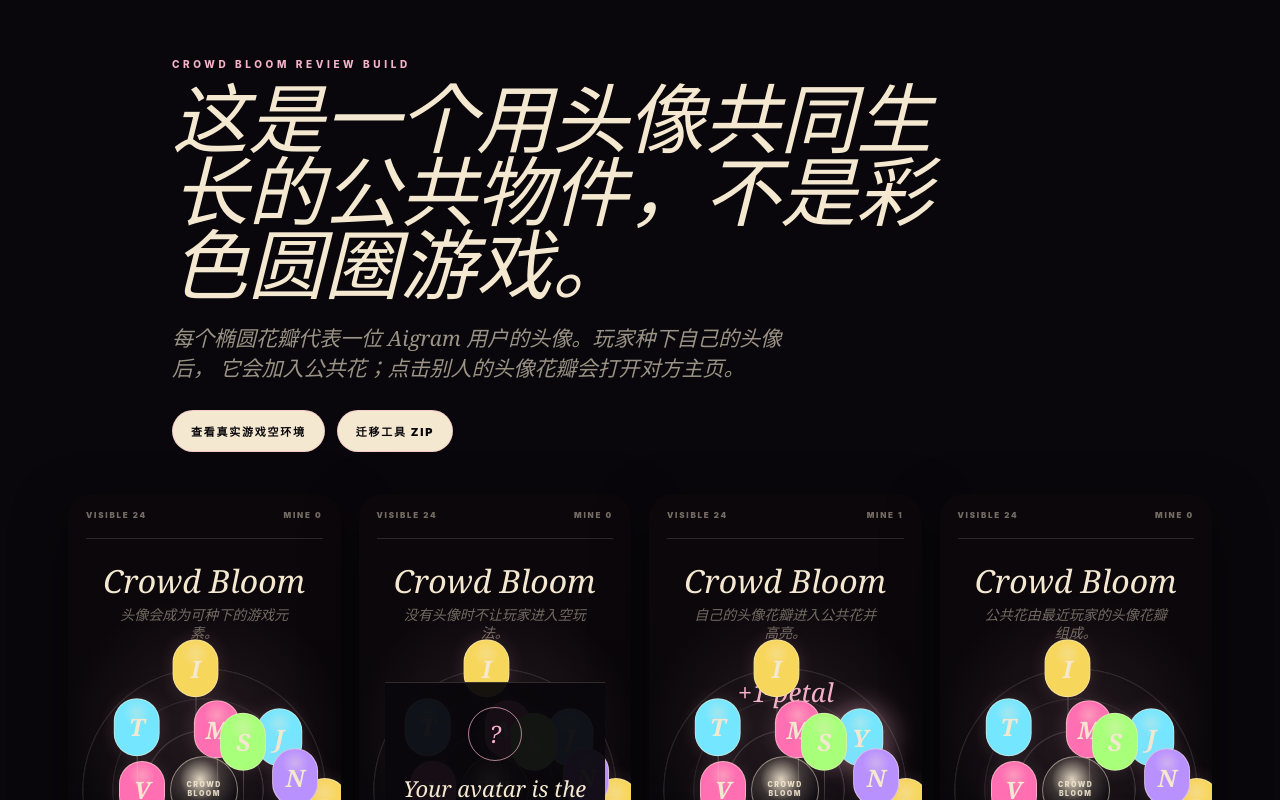
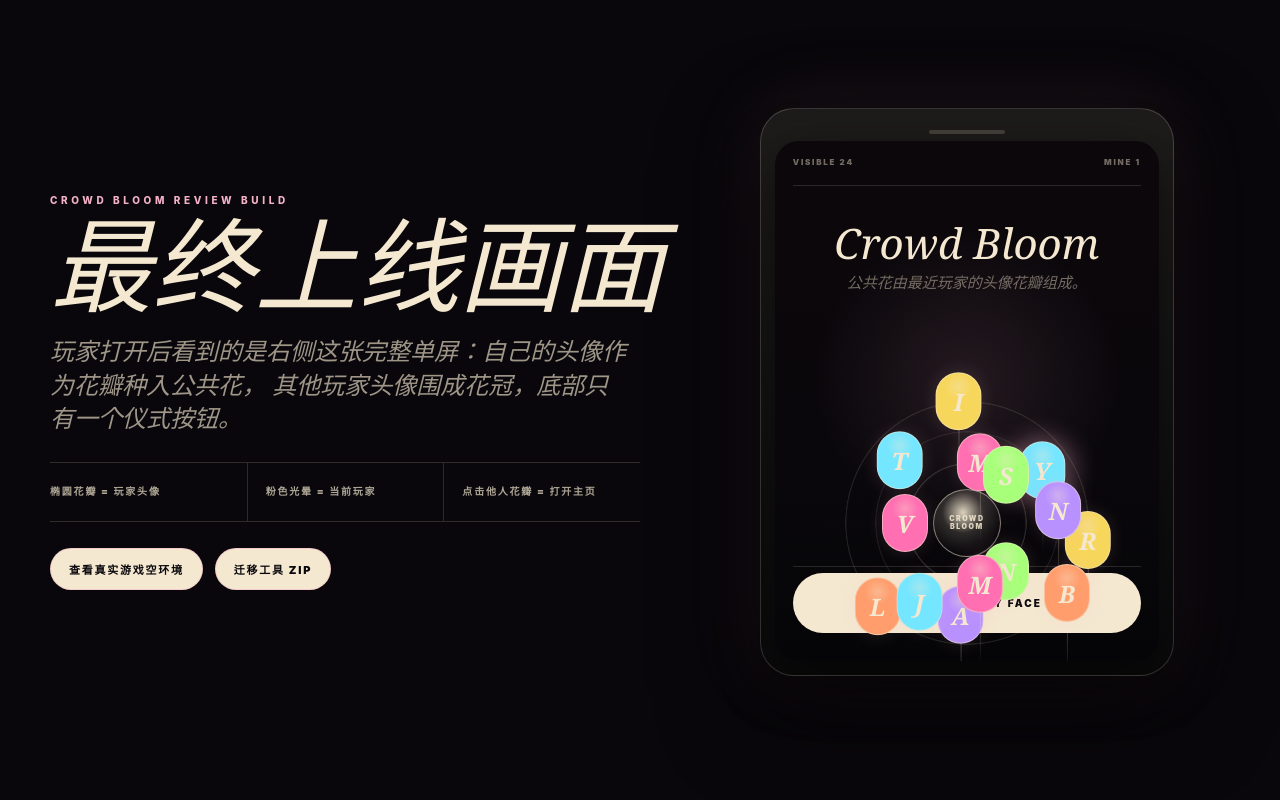
Before and after one commit to yinxinghuan/crowd-bloom, a React (Vite) app: page / in a window 1280 px wide. Built offline with nearby package versions, Linux system fonts and the light colour scheme.

Commit message:
show final design in review page

```diff
--- a/src/CrowdBloom/ReviewPage.less
+++ b/src/CrowdBloom/ReviewPage.less
@@ -7,6 +7,127 @@
   overflow-x: hidden;
   overflow-y: auto;
   -webkit-overflow-scrolling: touch;
+}
+
+.cbr-showcase {
+  width: min(1180px, calc(100% - 36px));
+  min-height: 100vh;
+  margin: 0 auto;
+  padding: 28px 0 44px;
+  display: grid;
+  grid-template-columns: minmax(0, 0.92fr) minmax(330px, 430px);
+  align-items: center;
+  gap: 48px;
+}
+
+.cbr-showcase__copy {
+  padding: 24px 0;
+
+  h1 {
+    max-width: 620px;
+    margin: 14px 0 0;
+    font-family: 'Cormorant Garamond', Georgia, serif;
+    font-size: clamp(54px, 8vw, 104px);
+    font-style: italic;
+    font-weight: 400;
+    line-height: 0.88;
+    letter-spacing: 0;
+  }
+
+  p {
+    max-width: 580px;
+    margin: 24px 0 0;
+    color: rgba(244, 232, 208, 0.64);
+    font-family: 'Cormorant Garamond', Georgia, serif;
+    font-size: 24px;
+    font-style: italic;
+    line-height: 1.38;
+  }
+}
+
+.cbr-showcase__legend {
+  max-width: 590px;
+  margin-top: 28px;
+  border-top: 0.5px solid rgba(244, 232, 208, 0.16);
+  border-bottom: 0.5px solid rgba(244, 232, 208, 0.16);
+  display: grid;
+  grid-template-columns: repeat(3, minmax(0, 1fr));
+
+  span {
+    min-height: 58px;
+    display: flex;
+    align-items: center;
+    color: rgba(244, 232, 208, 0.7);
+    font-size: 10px;
+    font-weight: 900;
+    letter-spacing: 0.18em;
+    line-height: 1.45;
+    text-transform: uppercase;
+
+    & + span {
+      border-left: 0.5px solid rgba(244, 232, 208, 0.16);
+      padding-left: 18px;
+    }
+  }
+}
+
+.cbr-phone {
+  position: relative;
+  width: min(100%, 414px);
+  margin-left: auto;
+  padding: 14px;
+  border: 0.5px solid rgba(244, 232, 208, 0.2);
+  border-radius: 34px;
+  background:
+    linear-gradient(180deg, rgba(244, 232, 208, 0.1), rgba(244, 232, 208, 0.02)),
+    #050507;
+  box-shadow: 0 34px 96px rgba(0, 0, 0, 0.54), 0 0 80px rgba(245, 177, 199, 0.1);
+}
+
+.cbr-phone__bar {
+  height: 18px;
+  display: flex;
+  align-items: center;
+  justify-content: center;
+
+  span {
+    width: 76px;
+    height: 4px;
+    border-radius: 999px;
+    background: rgba(244, 232, 208, 0.18);
+  }
+}
+
+.cbr-stage--final {
+  min-height: 670px;
+  border-radius: 24px;
+
+  .cbr-stage__title {
+    top: 82px;
+
+    h3 {
+      font-size: 42px;
+    }
+
+    p {
+      max-width: 240px;
+      font-size: 15px;
+      line-height: 1.24;
+    }
+  }
+
+  .cbr-flower {
+    top: 382px;
+  }
+
+  .cbr-stage__label {
+    display: none;
+  }
+
+  .cbr-stage__action {
+    bottom: 28px;
+    height: 60px;
+  }
 }
 
 .cbr-hero {
@@ -33,6 +154,21 @@
     font-size: 21px;
     font-style: italic;
     line-height: 1.45;
+  }
+}
+
+.cbr-hero--compact {
+  padding-top: 18px;
+
+  h2 {
+    max-width: 760px;
+    margin: 12px 0 0;
+    font-family: 'Cormorant Garamond', Georgia, serif;
+    font-size: clamp(34px, 6vw, 64px);
+    font-style: italic;
+    font-weight: 400;
+    line-height: 0.96;
+    letter-spacing: 0;
   }
 }
 
@@ -377,12 +513,72 @@
 }
 
 @media (max-width: 980px) {
+  .cbr-showcase {
+    grid-template-columns: 1fr;
+    align-items: start;
+    gap: 28px;
+  }
+
+  .cbr-showcase__copy {
+    padding-bottom: 0;
+  }
+
+  .cbr-phone {
+    margin: 0 auto;
+  }
+
   .cbr-flow {
     grid-template-columns: repeat(2, minmax(0, 1fr));
   }
 }
 
 @media (max-width: 620px) {
+  .cbr-showcase {
+    width: min(100% - 20px, 430px);
+    min-height: auto;
+    padding-top: 10px;
+  }
+
+  .cbr-phone {
+    order: -1;
+    padding: 10px;
+    border-radius: 28px;
+  }
+
+  .cbr-phone__bar {
+    height: 14px;
+  }
+
+  .cbr-stage--final {
+    min-height: 640px;
+  }
+
+  .cbr-showcase__copy {
+    padding: 0 8px 12px;
+
+    h1 {
+      font-size: 46px;
+    }
+
+    p {
+      font-size: 20px;
+    }
+  }
+
+  .cbr-showcase__legend {
+    grid-template-columns: 1fr;
+
+    span {
+      min-height: 42px;
+
+      & + span {
+        border-top: 0.5px solid rgba(244, 232, 208, 0.16);
+        border-left: 0;
+        padding-left: 0;
+      }
+    }
+  }
+
   .cbr-hero {
     padding-top: 38px;
   }
@@ -395,4 +591,8 @@
   .cbr-stage {
     min-height: 560px;
   }
+
+  .cbr-stage--final {
+    min-height: 640px;
+  }
 }
--- a/src/CrowdBloom/ReviewPage.tsx
+++ b/src/CrowdBloom/ReviewPage.tsx
@@ -22,7 +22,15 @@
   return (name || '?').slice(0, 1).toUpperCase();
 }
 
-function ReviewFlower({ mine = false, planted = false }: { mine?: boolean; planted?: boolean }) {
+function ReviewFlower({
+  mine = false,
+  planted = false,
+  showPop = planted,
+}: {
+  mine?: boolean;
+  planted?: boolean;
+  showPop?: boolean;
+}) {
   const petals = makeMockPetals(planted ? 14 : 11);
   return (
     <div className="cbr-flower" aria-hidden>
@@ -48,7 +56,7 @@
         );
       })}
       <span className="cbr-core">Crowd<br />Bloom</span>
-      {planted && <span className="cbr-pop">+1 petal</span>}
+      {showPop && <span className="cbr-pop">+1 petal</span>}
     </div>
   );
 }
@@ -57,15 +65,19 @@
   title,
   caption,
   mode,
+  className = '',
+  showPop,
 }: {
   title: string;
   caption: string;
   mode: 'ready' | 'missing' | 'planted' | 'community';
+  className?: string;
+  showPop?: boolean;
 }) {
   const isMissing = mode === 'missing';
   const isPlanted = mode === 'planted';
   return (
-    <section className="cbr-stage">
+    <section className={`cbr-stage ${className}`}>
       <header className="cbr-stage__top">
         <span>Visible 24</span>
         <span>Mine {isPlanted ? 1 : 0}</span>
@@ -74,7 +86,7 @@
         <h3>Crowd Bloom</h3>
         <p>{caption}</p>
       </div>
-      <ReviewFlower mine={isPlanted} planted={isPlanted} />
+      <ReviewFlower mine={isPlanted} planted={isPlanted} showPop={showPop ?? isPlanted} />
       {isMissing && (
         <div className="cbr-missing">
           <span className="cbr-missing__seal">?</span>
@@ -95,17 +107,43 @@
 export default function ReviewPage() {
   return (
     <main className="cbr-page">
-      <section className="cbr-hero">
+      <section className="cbr-showcase">
+        <div className="cbr-showcase__copy">
           <div className="cbr-hero__kicker">Crowd Bloom review build</div>
-        <h1>这是一个用头像共同生长的公共物件，不是彩色圆圈游戏。</h1>
+          <h1>最终上线画面</h1>
           <p>
-          每个椭圆花瓣代表一位 Aigram 用户的头像。玩家种下自己的头像后，
-          它会加入公共花；点击别人的头像花瓣会打开对方主页。
+            玩家打开后看到的是右侧这张完整单屏：自己的头像作为花瓣种入公共花，
+            其他玩家头像围成花冠，底部只有一个仪式按钮。
           </p>
+          <div className="cbr-showcase__legend">
+            <span>椭圆花瓣 = 玩家头像</span>
+            <span>粉色光晕 = 当前玩家</span>
+            <span>点击他人花瓣 = 打开主页</span>
+          </div>
           <div className="cbr-hero__links">
             <a href="?play=1">查看真实游戏空环境</a>
             <a href="https://github.com/yinxinghuan/crowd-bloom/archive/refs/heads/master.zip">迁移工具 zip</a>
           </div>
+        </div>
+
+        <div className="cbr-phone" aria-label="Final game preview">
+          <div className="cbr-phone__bar">
+            <span />
+          </div>
+          <MiniStage
+            title="最终成品 / 已种下"
+            caption="公共花由最近玩家的头像花瓣组成。"
+            mode="planted"
+            className="cbr-stage--final"
+            showPop={false}
+          />
+        </div>
+      </section>
+
+      <section className="cbr-hero cbr-hero--compact">
+        <div className="cbr-hero__kicker">State review</div>
+        <h2>所有页面状态</h2>
+        <p>下面四张是拆开的评审状态，用来确认有头像、无头像、种下反馈和公共社交态。</p>
       </section>
 
       <section className="cbr-flow" aria-label="Review screens">
```
Also changed, not shown: doc/technical.md (+2 -2 lines). Lines whose indentation alone changed are shown as unchanged.
